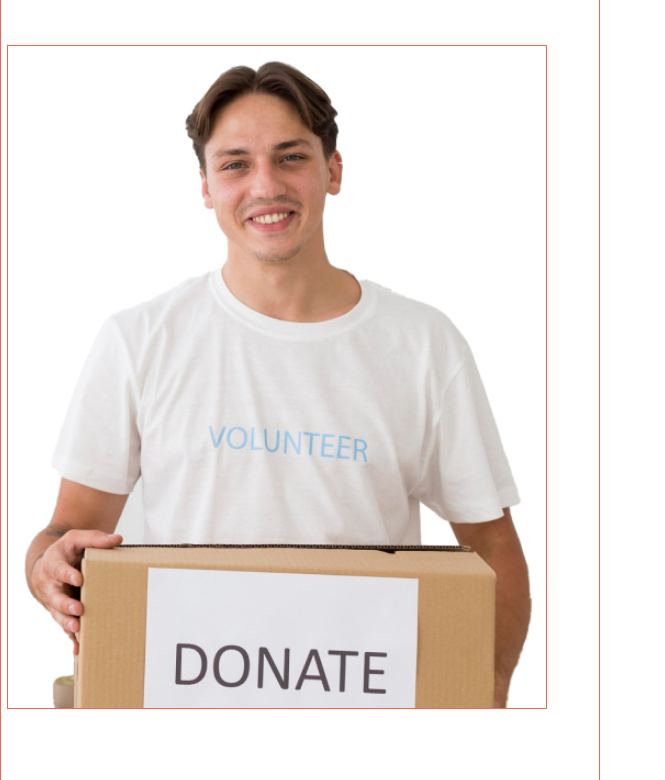
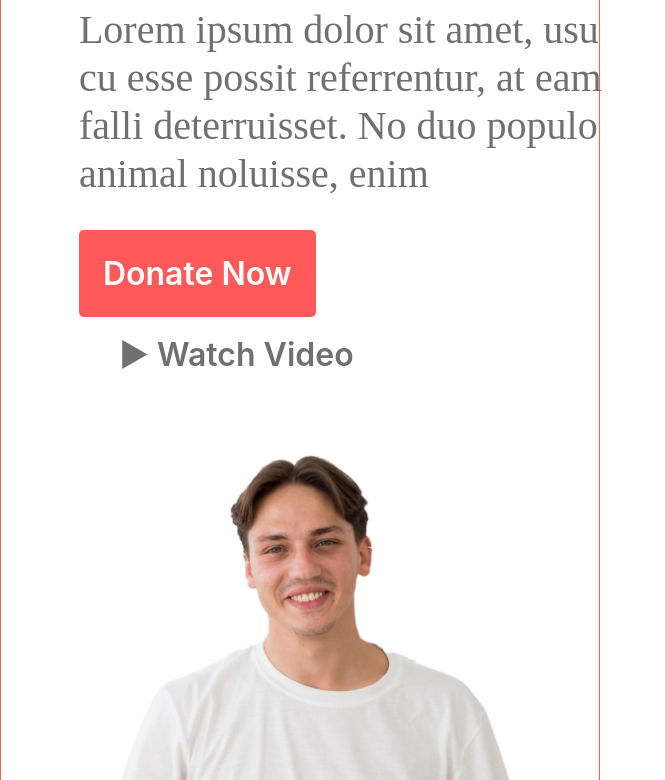
Before and after one commit to getAhsaan/donate-today, a plain HTML site: page index.html in a window 600 px wide. Shown: the part 311-1091 px from the top of the page, 665 px wide, since content can reach past the window. Drawn offline with Linux system fonts and the light colour scheme.

Commit message:
header section added

```diff
--- a/responsive.css
+++ b/responsive.css
@@ -1,19 +1,14 @@
 /* Extra small devices (phones, 600px and down) */
 @media only screen and (max-width: 600px) {
 
-    header,
-    main,
-    footer {
-        /* width: 90%; */
-        /* padding: 10%; */
-    }
-
     header {
         background: none;
+        padding-top: 0;
     }
 
     .banner-bg-container {
         background: none;
+        position: static;
     }
 
     .banner-container {
@@ -25,10 +20,9 @@
     .banner-text-container {
         width: 90%;
         margin: 0 auto;
-        padding: 3rem;
+        padding: 2rem;
         display: flex;
         flex-direction: column;
-        justify-content: center;
     }
 
     .banner-text-container h1 {
@@ -45,6 +39,58 @@
     .banner-btn-container {
         margin-top: 1.5rem;
     }
+    .btn-secondary{
+        margin-left: 1rem;
+    }
+
+    .banner-img-container {
+        width: 90%;
+        margin: 0 auto;
+    }
+
+
+}
+
+/* Medium devices (landscape tablets, 768px and up) */
+@media only screen and (min-width: 600px) and (max-width:992px) {
+    header {
+        background: none;
+        padding-top: 2rem;
+    }
+
+    .banner-bg-container {
+        background: none;
+    }
+
+    .banner-container {
+        width: 90%;
+        margin: 0 auto;
+        flex-direction: column;
+    }
+
+    .banner-text-container {
+        width: 100%;
+        margin: 0 auto;
+        padding: 3rem;
+        display: flex;
+        flex-direction: column;
+        justify-content: center;
+    }
+
+    .banner-text-container h1 {
+        font-size: 3.5rem;
+    }
+
+    .banner-text-container p {
+        font-size: 2.5rem;
+        line-height: 3rem;
+        margin-top: 2rem;
+        /* 155.556% */
+    }
+
+    .banner-btn-container {
+        margin-top: 2rem;
+    }
 
     .banner-img-container {
         width: 90%;
@@ -52,18 +98,16 @@
         margin-left: 2.5rem;
     }
 
-    .banner-img-container img {
-        border: 1px solid tomato;
+    .btn-primary {
+        padding: 1.5rem 1.5rem;
+        font-size: 2rem;
     }
 
-
+    .btn-secondary {
+        padding: 1.5rem 1.5rem;
+        font-size: 2rem;
+    }
 }
-
-/* Small devices (portrait tablets and large phones, 600px and up) */
-@media only screen and (min-width: 600px) {}
-
-/* Medium devices (landscape tablets, 768px and up) */
-@media only screen and (min-width: 768px) {}
 
 /* Large devices (laptops/desktops, 992px and up) */
 @media only screen and (min-width: 992px) {}
--- a/style.css
+++ b/style.css
@@ -12,12 +12,14 @@ body {
 
 /* banner section css  */
 header {
+    background-color: #FAFAFA;
     background-image: url(images/banner-bg2.png);
     background-repeat: no-repeat;
     background-position: right bottom;
     background-size: 57.8%;
     min-height: auto;
     margin-bottom: 8rem;
+    padding-top: 4rem;
 
 
 }
@@ -81,7 +83,8 @@ header {
     align-items: center;
     justify-content: end;
 }
-.banner-img-container img{
+
+.banner-img-container img {
     width: 100%;
 }
 
```
